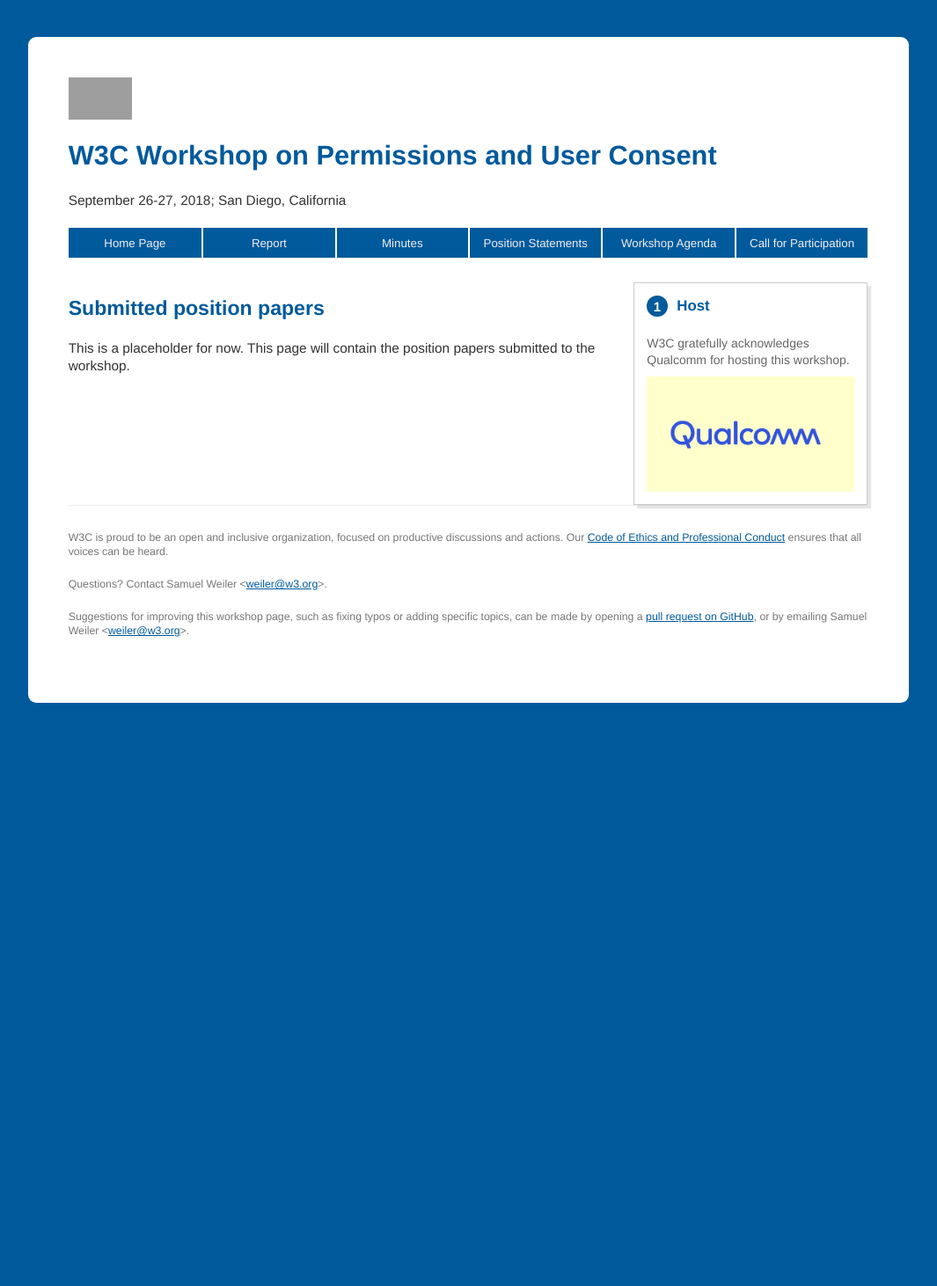
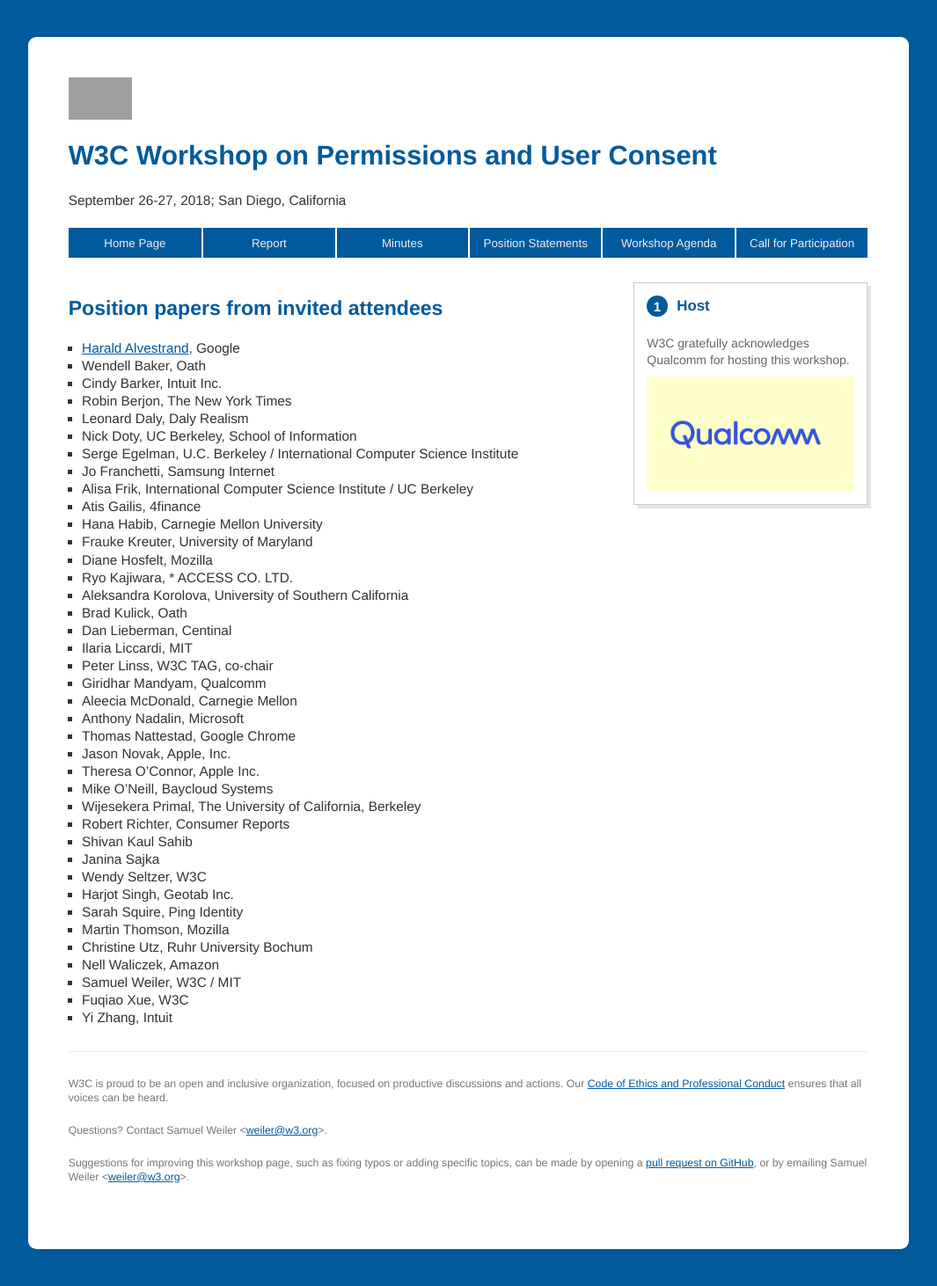
Before and after one commit to w3c/permissions-ws-2018, a Jekyll site: the page built from papers.md, in a window 1280 px wide. Shown: the whole page at 88% size, without its empty margins (108-1173 px from the left). Built offline with Jekyll 4.4.1, drawn with Linux system fonts in a browser that asks for light colours; our own code applies the rules of GitHub Pages for plain Markdown files; before the commit the page ends 900 px from its top, so only the background shows below that; grey boxes are pictures that could not be loaded.

Commit message:
invited attendees
including in-person only

```diff
--- a/papers.md
+++ b/papers.md
@@ -2,6 +2,44 @@
 layout: home
 ---
 
-# Submitted position papers
+# Position papers from invited attendees
 
-This is a placeholder for now. This page will contain the position papers submitted to the workshop.
+* [Harald Alvestrand](papers/harald-alvestrand.html),	Google
+* Wendell Baker, Oath
+* Cindy Barker,	Intuit Inc.
+* Robin Berjon, The New York Times
+* Leonard Daly,	Daly Realism
+* Nick Doty,	UC Berkeley, School of Information
+* Serge Egelman, U.C. Berkeley / International Computer Science Institute
+* Jo Franchetti,	Samsung Internet
+* Alisa Frik,	International Computer Science Institute / UC Berkeley
+* Atis Gailis,	4finance
+* Hana Habib, Carnegie Mellon University
+* Frauke Kreuter, University of Maryland
+* Diane Hosfelt, Mozilla
+* Ryo Kajiwara,	* ACCESS CO. LTD.
+* Aleksandra Korolova,	University of Southern California
+* Brad Kulick,	Oath
+* Dan Lieberman,	Centinal
+* Ilaria Liccardi,	MIT
+* Peter Linss,	W3C TAG, co-chair
+* Giridhar Mandyam,	Qualcomm
+* Aleecia McDonald, Carnegie Mellon
+* Anthony Nadalin,	Microsoft
+* Thomas Nattestad, Google Chrome
+* Jason Novak, Apple, Inc.
+* Theresa O'Connor,	Apple Inc.
+* Mike O'Neill,	Baycloud Systems
+* Wijesekera Primal,	The University of California, Berkeley
+* Robert Richter,	Consumer Reports
+* Shivan Kaul Sahib
+* Janina Sajka
+* Wendy Seltzer,	W3C
+* Harjot Singh, Geotab Inc.
+* Sarah Squire,	Ping Identity
+* Martin Thomson, Mozilla
+* Christine Utz,	Ruhr University Bochum
+* Nell Waliczek,	Amazon
+* Samuel Weiler,	W3C / MIT
+* Fuqiao Xue,	W3C
+* Yi Zhang, Intuit
```
